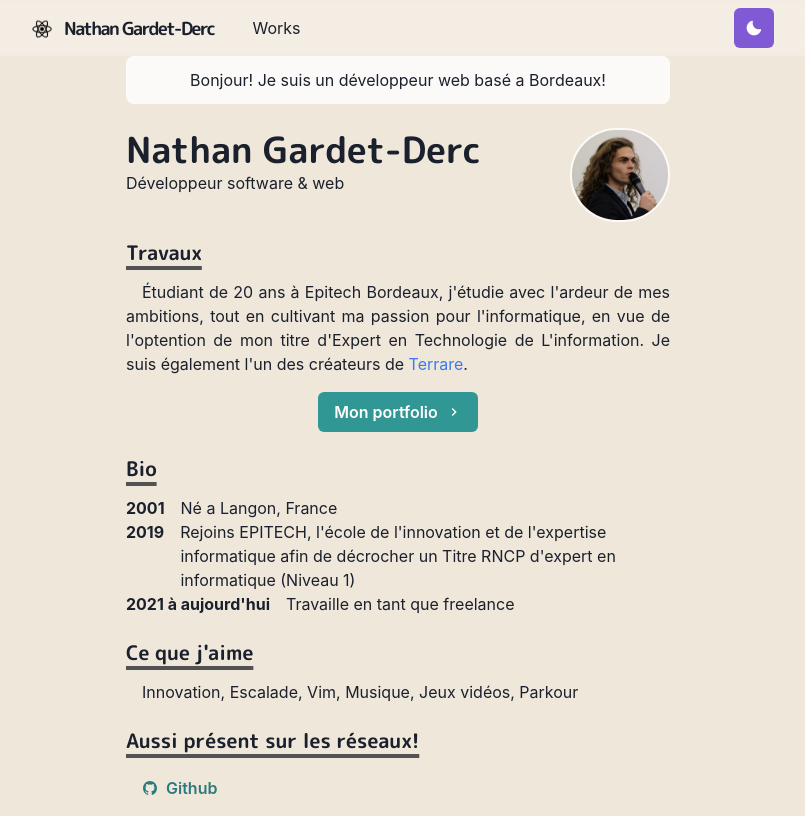
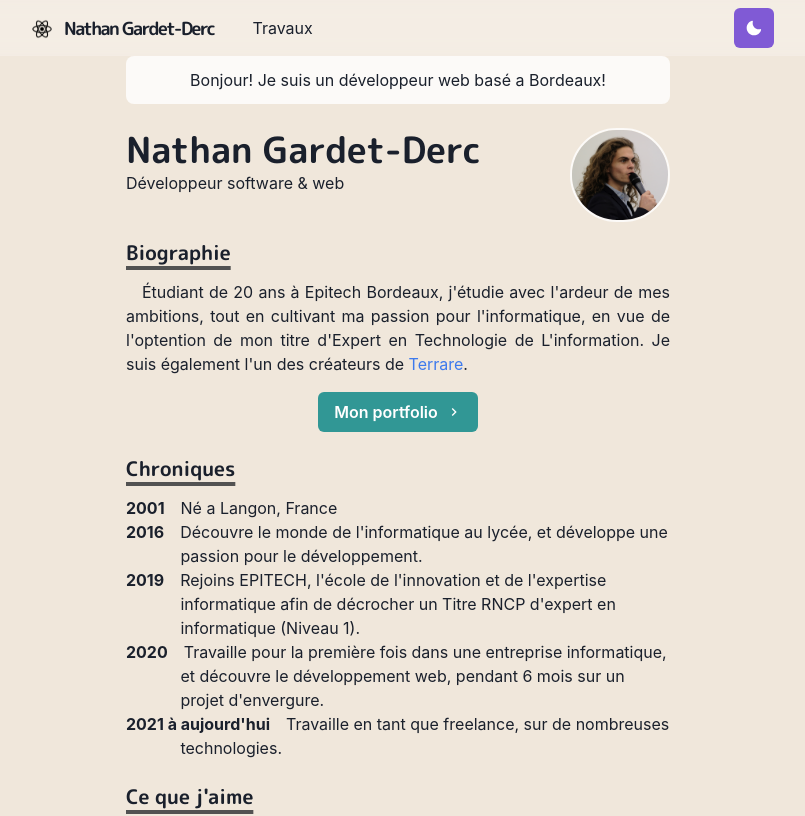
Before and after one commit to gdnathan/portfolio, a Next.js app: page / in a window 1280 px wide. Shown: the top 816 px of the page, without its empty margins (242-1047 px from the left). Built offline with nearby package versions, Linux system fonts and the light colour scheme.

Commit message:
[ADD] adding bio and changing words

```diff
--- a/components/navbar.js
+++ b/components/navbar.js
@@ -60,7 +60,7 @@ const Navbar = props => {
           mt={{ base: 4, nmd: 0 }}
         >
           <LinkItem href="/works" path={path}>
-            Works
+            Travaux
           </LinkItem>
           {/* <LinkItem href="/posts" path={path}> */}
           {/*   Posts */}
--- a/pages/index.js
+++ b/pages/index.js
@@ -60,7 +60,7 @@ const Page = () => {
         </Box>
         <Section delay={0.1}>
           <Heading as="h3" variant="section-title">
-            Travaux
+            Biographie
           </Heading>
 
           <Paragraph>
@@ -80,19 +80,27 @@ const Page = () => {
         </Section>
         <Section delay={0.2}>
           <Heading as="h3" variant="section-title">
-            Bio
+            Chroniques
           </Heading>
           <BioSection>
             <BioYear>2001</BioYear>
             Né a Langon, France
           </BioSection>
           <BioSection>
+            <BioYear>2016</BioYear>
+            Découvre le monde de l&apos;informatique au lycée, et développe une passion pour le développement.
+          </BioSection>
+          <BioSection>
             <BioYear>2019</BioYear>
-            Rejoins EPITECH, l&apos;école de l&apos;innovation et de l&apos;expertise informatique afin de décrocher un Titre RNCP d&apos;expert en informatique (Niveau 1)
+            Rejoins EPITECH, l&apos;école de l&apos;innovation et de l&apos;expertise informatique afin de décrocher un Titre RNCP d&apos;expert en informatique (Niveau 1).
+          </BioSection>
+          <BioSection>
+            <BioYear>2020</BioYear>
+            Travaille pour la première fois dans une entreprise informatique, et découvre le développement web, pendant 6 mois sur un projet d'envergure.
           </BioSection>
           <BioSection>
             <BioYear>2021 à aujourd&apos;hui</BioYear>
-            Travaille en tant que freelance
+            Travaille en tant que freelance, sur de nombreuses technologies.
           </BioSection>
         </Section>
         <Section delay={0.2}>
```
